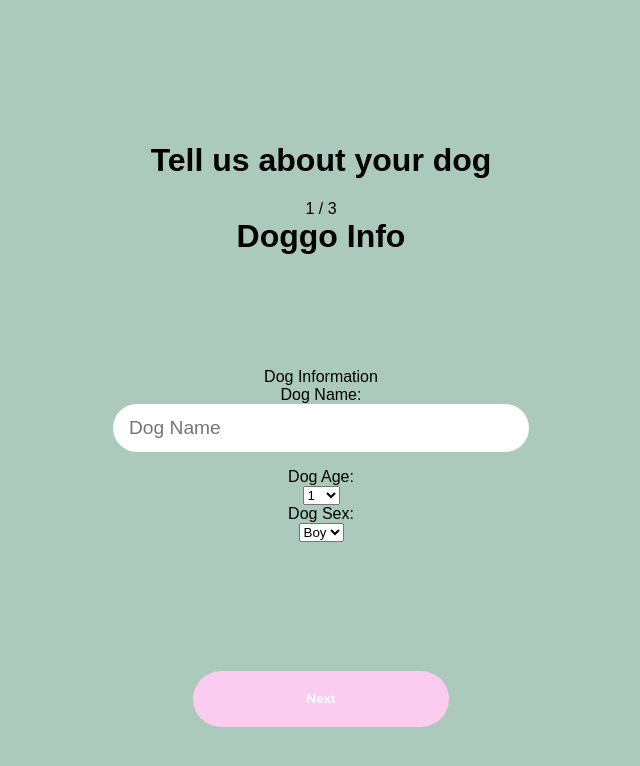
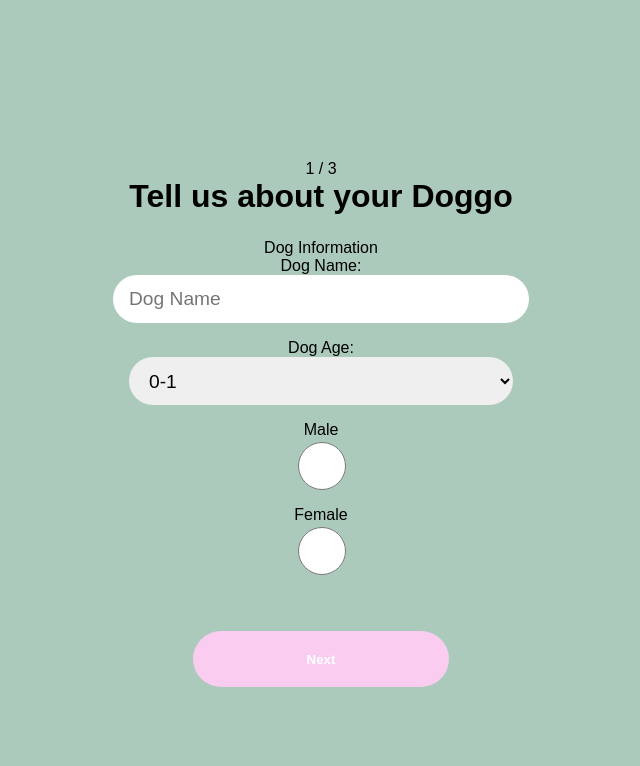
Before and after one commit to n335h/doggystuff, a React (Create React App) app: page /Survey in a window 1280 px wide. Shown: the top 766 px of the page, without its empty margins (319-959 px from the left). Built offline with nearby package versions, Linux system fonts and the light colour scheme; no server answers.

Commit message:
evening push

```diff
--- a/src/index.css
+++ b/src/index.css
@@ -13,5 +13,20 @@ code {
 :root {
 
  --header-main: #facdf0;
+ --black-text: #242424;
 
 }
+input {
+  width: 30vw;
+  height: 3rem;
+  margin-bottom: 1rem;
+  border: none;
+  border-radius: 5px;
+  padding: 0 1rem;
+  font-size: 1.2rem;
+  border-radius:17.4rem;
+}
+a {
+  color: #fff;
+  text-decoration: none;
+}
--- a/src/pages/SignInSignUp/Components/SignUp/SignUp.css
+++ b/src/pages/SignInSignUp/Components/SignUp/SignUp.css
@@ -43,20 +43,7 @@
     border: 4px solid var(--header-main);
     cursor: pointer;
 }
-input {
-    width: 30vw;
-    height: 3rem;
-    margin-bottom: 1rem;
-    border: none;
-    border-radius: 5px;
-    padding: 0 1rem;
-    font-size: 1.2rem;
-    border-radius:17.4rem;
-}
-a {
-    color: #fff;
-    text-decoration: none;
-}
+
 .sign-form h1 {
     color: #fff;
     font-size: 2.5rem;
--- a/src/pages/Survey/formPages/Survey.css
+++ b/src/pages/Survey/formPages/Survey.css
@@ -106,6 +106,16 @@ form.surveyForm {
     border: 4px solid var(--header-main);
     cursor: pointer;
 }
+.dropdownOptions {
+    width: 30vw;
+    height: 3rem;
+    margin-bottom: 1rem;
+    border: none;
+    border-radius: 5px;
+    padding: 0 1rem;
+    font-size: 1.2rem;
+    border-radius:17.4rem;
+}
 
 @media screen and (max-width:750px){
 
--- a/src/pages/Survey/formPages/Survey.tsx
+++ b/src/pages/Survey/formPages/Survey.tsx
@@ -62,7 +62,6 @@ function onSubmit (e: FormEvent) {
     return (
         <div className="survey">
             <div className="surveyContent">
-                <h1 className="survey-title">Tell us about your dog</h1>
                 <form onSubmit={onSubmit}  className="surveyForm">
                     <div className="surveyFormSection">
                        { currentStepIndex +1} / {steps.length}
--- a/src/pages/Survey/formPages/dogBreed.tsx
+++ b/src/pages/Survey/formPages/dogBreed.tsx
@@ -24,7 +24,7 @@ export function DogBreed( {dogBreed, pureCross, updateFields}: BreedFormProps) {
                 <label htmlFor="dogBreed">Dog Breed</label>
                 <input  onChange={e=> updateFields({dogBreed: e.target.value}) } value={dogBreed} type="text" id="dogBreed" name="dogBreed" placeholder="Dog Breed" required />
                 <label htmlFor="pureCross">They are a </label>
-                <select onChange={e=> updateFields({pureCross: e.target.value}) } value={pureCross}  name="pureCross" id="pureCross" required>
+                <select className='dropdownOptions' onChange={e=> updateFields({pureCross: e.target.value}) } value={pureCross}  name="pureCross" id="pureCross" required>
                     <option value="pure">Pure breed</option>
                     <option value="cross">Cross-breed</option>
                     <option value="notSure">Not sure</option>
--- a/src/pages/Survey/formPages/dogHealth.tsx
+++ b/src/pages/Survey/formPages/dogHealth.tsx
@@ -22,7 +22,7 @@ export function DogHealth({dogHealth, dogWeight, updateFields}: HealthFormProps
                 <div className="surveyFormSectionContent">
                     <div className="surveyFormSectionContentItem">
                         <label htmlFor="dogHealth">Health</label>
-                        <select  onChange={e=> updateFields({dogHealth: e.target.value}) } value={dogHealth} name="dogHealth" id="dogHealth" required>
+                        <select className='dropdownOptions'  onChange={e=> updateFields({dogHealth: e.target.value}) } value={dogHealth} name="dogHealth" id="dogHealth" required>
                             <option value="healthy">Healthy</option>
                             <option value="overweight">Lil thic</option>
                             <option value="underweight">Needs some chonk</option>
@@ -30,7 +30,7 @@ export function DogHealth({dogHealth, dogWeight, updateFields}: HealthFormProps
                     </div>
                     <div className="surveyFormSectionContentItem">
                         <label htmlFor="dogWeight">They Weight</label>
-                        <select  onChange={e=> updateFields({dogWeight: e.target.value}) } value={dogWeight} name="dogWeight" id="dogWeight" required>
+                        <select className='dropdownOptions'  onChange={e=> updateFields({dogWeight: e.target.value}) } value={dogWeight} name="dogWeight" id="dogWeight" required>
                             <option value="healthy">Healthy</option>
                             <option value="overweight">Overweight</option>
                             <option value="underweight">Underweight</option>
--- a/src/pages/Survey/formPages/dogInfo.tsx
+++ b/src/pages/Survey/formPages/dogInfo.tsx
@@ -23,12 +23,12 @@ function DogInfo({ dogName, dogAge, dogSex, updateFields }: DogInfoProps) {
       console.log(dogAge);
     };
 
-    const handleDogSexChange = (e: React.ChangeEvent<HTMLSelectElement>) => {
+    const handleDogSexChange = (e: React.ChangeEvent<HTMLInputElement>) => {
       updateFields({ dogSex: e.target.value });
     };
 
     return (
-      <FormWrapper title="Doggo Info">
+      <FormWrapper title="Tell us about your Doggo">
         <legend>Dog Information</legend>
 
         <label htmlFor="dogName">Dog Name:</label>
@@ -44,40 +44,39 @@ function DogInfo({ dogName, dogAge, dogSex, updateFields }: DogInfoProps) {
 
         <label htmlFor="dogAge">Dog Age:</label>
         <select
+        className='dropdownOptions'
           onChange={handleDogAgeChange}
           value={dogAge}
           id="dogAge"
           name="dogAge"
           required
-        > <option value="1">1</option>
-        <option value="2">2</option>
-        <option value="3">3</option>
-        <option value="4">4</option>
-        <option value="5">5</option>
-        <option value="6">6</option>
-        <option value="7">7</option>
-        <option value="8">8</option>
-        <option value="9">9</option>
-        <option value="10">10</option>
-        <option value="11">11</option>
-        <option value="12">12</option>
-        <option value="13">13</option>
-        <option value="14">14</option>
-        <option value="15">15</option>
+        > <option value="1">0-1</option>
+        <option value="2">1-2</option>
+        <option value="3">2-5</option>
+        <option value="4">6-10</option>
+        <option value="5">10+</option>
         </select>
 
-        <label htmlFor="dogSex">Dog Sex:</label>
-        <select
+        <label htmlFor="dogSex">Male</label>
+        <input type="radio" className='dropdownOptions'
           onChange={handleDogSexChange}
-          value={dogSex}
+          value='male'
           id="dogSex"
           name="dogSex"
           required
-        >
-           <option value="boy">Boy</option>
-        <option value="girl">Girl</option>
+        />
+                <label htmlFor="dogSex">Female</label>
+        <input type="radio" className='dropdownOptions'
+          onChange={handleDogSexChange}
+          value='Female'
+          id="dogSex"
+          name="dogSex"
+          required
+        />
+           {/* <option  value="boy">Good Boy</option>
+        <option value="girl"> Good Girl</option> */}
 
-        </select>
+
       </FormWrapper>
     );
   }
--- a/src/pages/getStarted/getStarted.css
+++ b/src/pages/getStarted/getStarted.css
@@ -21,15 +21,25 @@
     justify-content: center;
     background-color: #eed8ed;
     z-index: 1;
-    height: 13rem;
-    width: 13rem;
+    height: 12rem;
+    width: 15rem;
     border-radius: 2em;
-    margin-right: 1vw;
-    margin-bottom: 1vh;
+    margin-right: 2vw;
+    margin-bottom: 4vh;
 }
 .infoBox p {
     color: #242424;
     font-size: 14px;
+    line-height: 1.33;
+    margin-bottom: 0;
+    margin-top: 0;
+    text-align: center;
+    padding: 1rem 1rem;
+}
+.getStarted h1 {
+    color: #242424;
+    font-size: 3rem;
+    font-weight: 700;
     line-height: 1.33;
     margin-bottom: 0;
     margin-top: 0;
@@ -63,3 +73,17 @@
     border: 4px solid var(--header-main);
     cursor: pointer;
 }
+
+.bkgrndFloat{
+    position: absolute;
+    bottom: 0;
+    left: 10vw;
+
+}
+.bkgrndFloatImg {
+    height: 40vh;
+
+    margin: 0;
+    padding: 0;
+    z-index: 0;
+}
--- a/src/pages/getStarted/getStarted.tsx
+++ b/src/pages/getStarted/getStarted.tsx
@@ -1,6 +1,7 @@
 import React from 'react'
 import { Link } from 'react-router-dom'
 import './getStarted.css'
+import dogbark from '../../Assets/dogbark.svg'
 
 
 
@@ -23,6 +24,10 @@ function GetStarted () {
 
             <Link to='/Survey' className='getStartedButton'>Try doggyStuff</Link>
         </div>
+        <div className='bkgrndFloat'>
+<img className='bkgrndFloatImg' src={dogbark} alt='dogbark'/>
+
+        </div>
         <div className='infoBox'>
             <img className='infoBoxImg' src='https://upload.wikimedia.org/wikipedia/commons/thumb/e/e4/Infobox_info_icon.svg/1200px-Infobox_info_icon.svg.png' alt='info' />
         <p>If you have <strong>more than one dog, you can always repeat the process</strong> once the first subscription is completed.</p>
```
Also changed, not shown: src/Assets/dogbark.svg (added).
